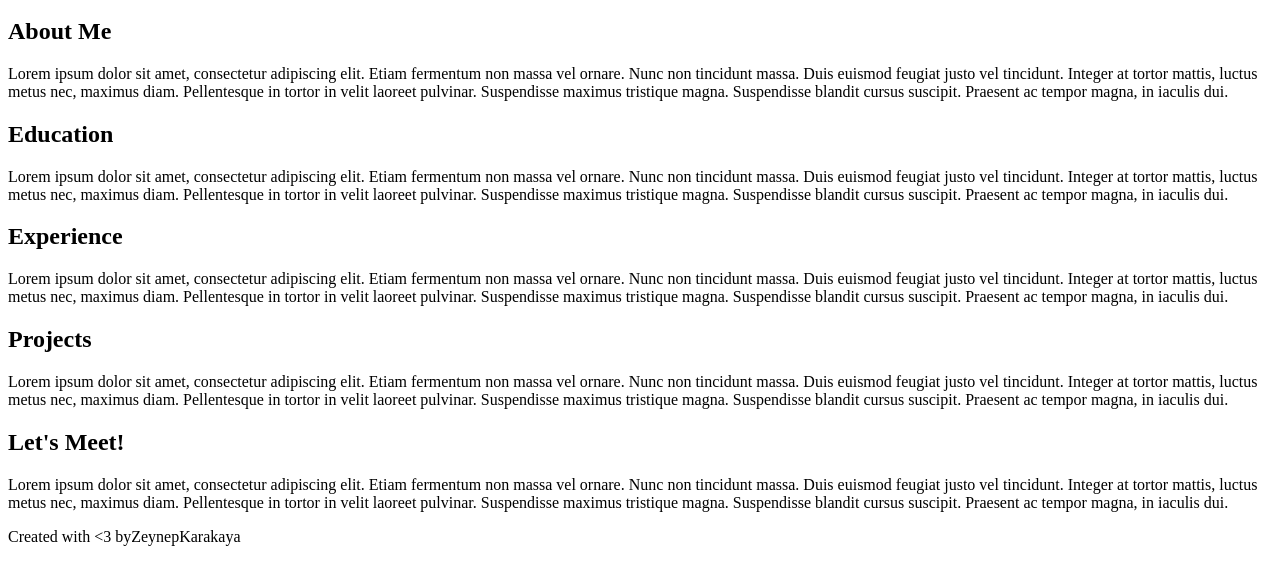
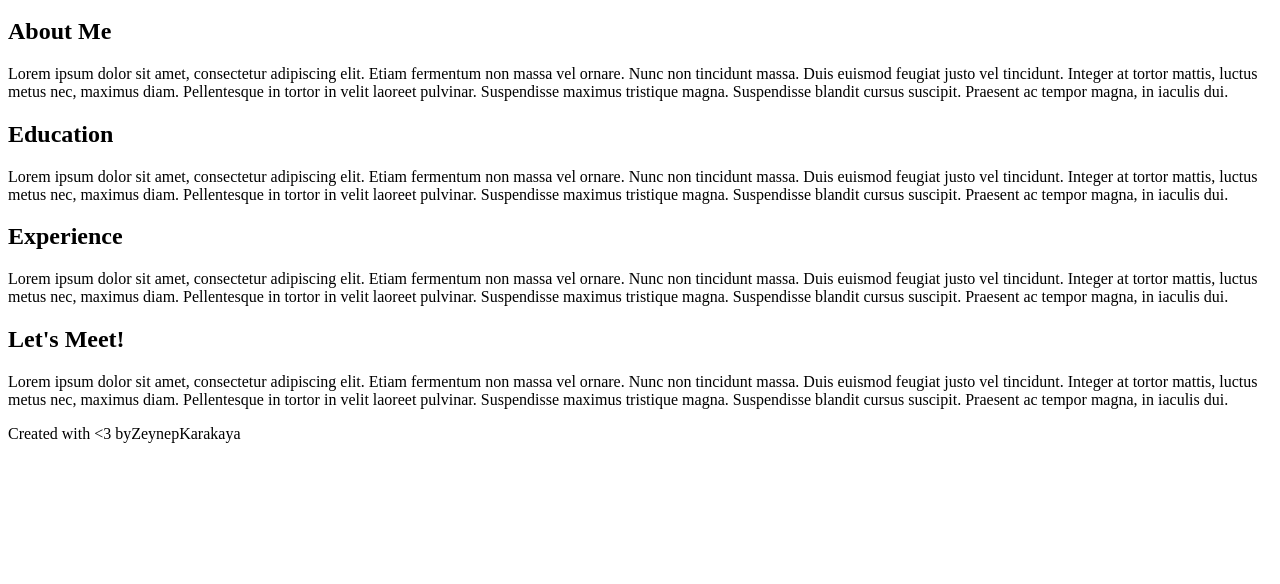
Before and after one commit to zeynepkarakaya/zeynepkarakaya.github.io, a plain HTML site: page index.html in a window 1280 px wide. Shown: the part 100-684 px from the top of the page. Drawn offline with Linux system fonts and the light colour scheme.

Commit message:
update index

```diff
--- a/index.html
+++ b/index.html
@@ -34,12 +34,6 @@
 				Lorem ipsum dolor sit amet, consectetur adipiscing elit. Etiam fermentum non massa vel ornare. Nunc non tincidunt massa. Duis euismod feugiat justo vel tincidunt. Integer at tortor mattis, luctus metus nec, maximus diam. Pellentesque in tortor in velit laoreet pulvinar. Suspendisse maximus tristique magna. Suspendisse blandit cursus suscipit. Praesent ac tempor magna, in iaculis dui.
 			</p>
 		</section>
-		<section id="Projects">
-			<h2>Projects</h2>
-			<p>
-				Lorem ipsum dolor sit amet, consectetur adipiscing elit. Etiam fermentum non massa vel ornare. Nunc non tincidunt massa. Duis euismod feugiat justo vel tincidunt. Integer at tortor mattis, luctus metus nec, maximus diam. Pellentesque in tortor in velit laoreet pulvinar. Suspendisse maximus tristique magna. Suspendisse blandit cursus suscipit. Praesent ac tempor magna, in iaculis dui.
-			</p>
-		</section>
 		<section id="LetsMeet">
 			<h2>Let's Meet!</h2>
 			<p>
```
